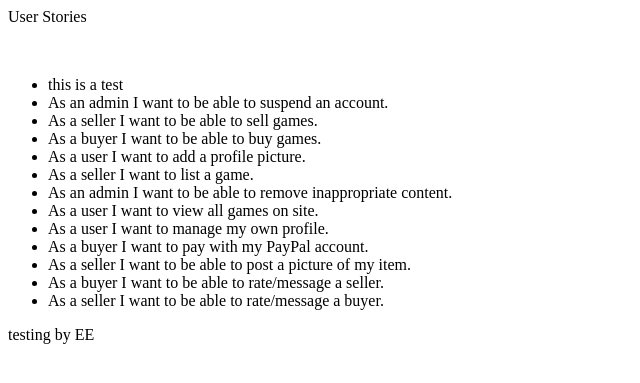
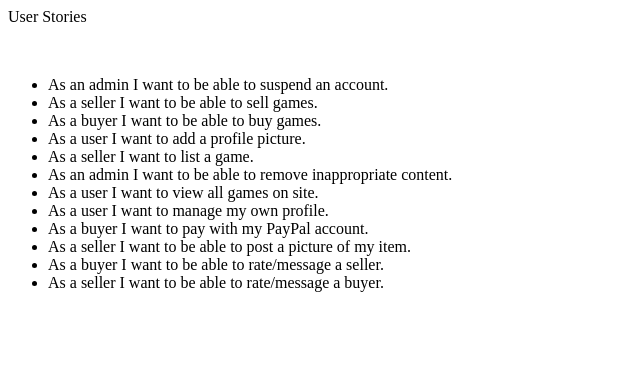
Before and after one commit to wyndows/cartridge-coders, a PHP site: page /userStories.php in a window 1280 px wide. Shown: the top 383 px of the page, without its empty margins (0-640 px from the left). Run offline with PHP 8.4, Linux system fonts and the light colour scheme.

Commit message:
removed test

```diff
--- a/epic/userStories.php
+++ b/epic/userStories.php
@@ -2,7 +2,6 @@
 <p class="title">User Stories</p>
 <br>
 <ul>
-	<li>this is a test</li>
 	<li>As an admin I want to be able to suspend an account.</li>
 	<li>As a seller I want to be able to sell games.</li>
 	<li>As a buyer I want to be able to buy games.</li>
@@ -16,4 +15,3 @@
 	<li>As a buyer I want to be able to rate/message a seller.</li>
 	<li>As a seller I want to be able to rate/message a buyer.</li>
 </ul>
-<p>testing by EE</p>
```
